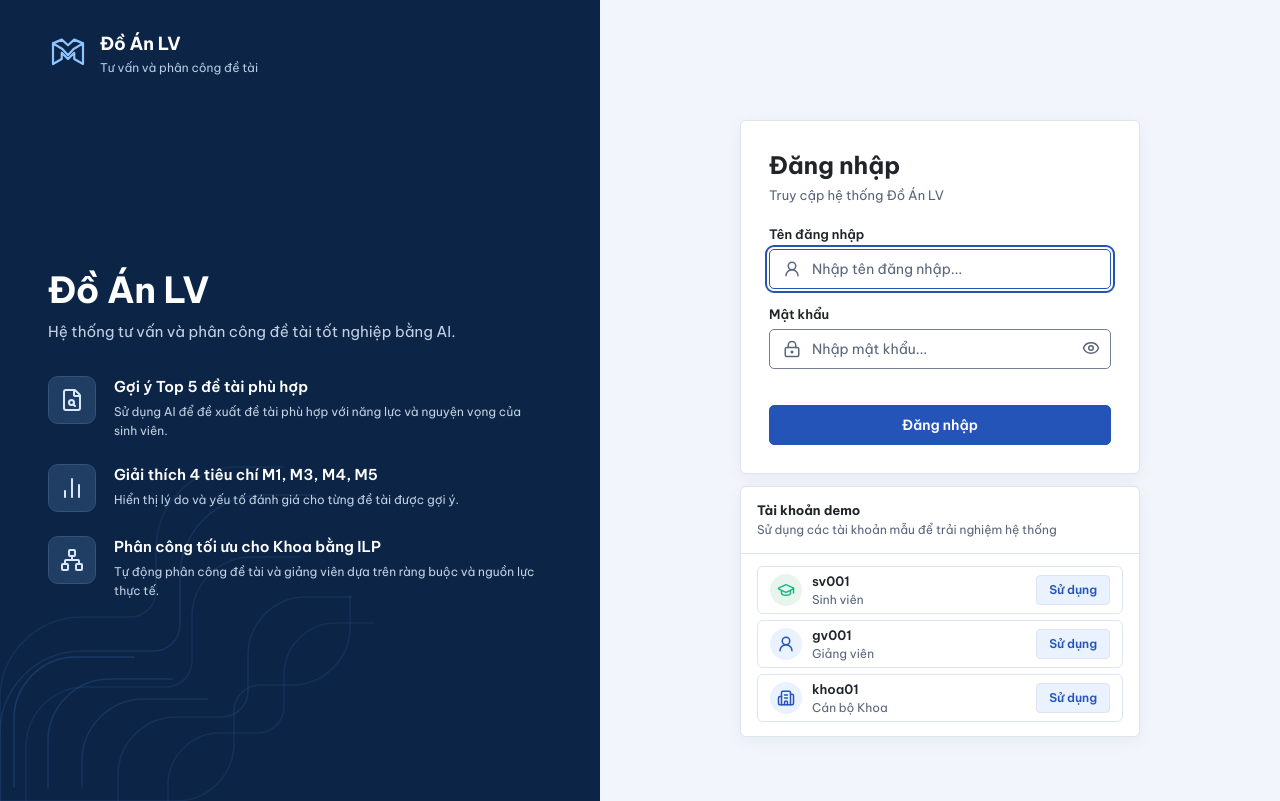
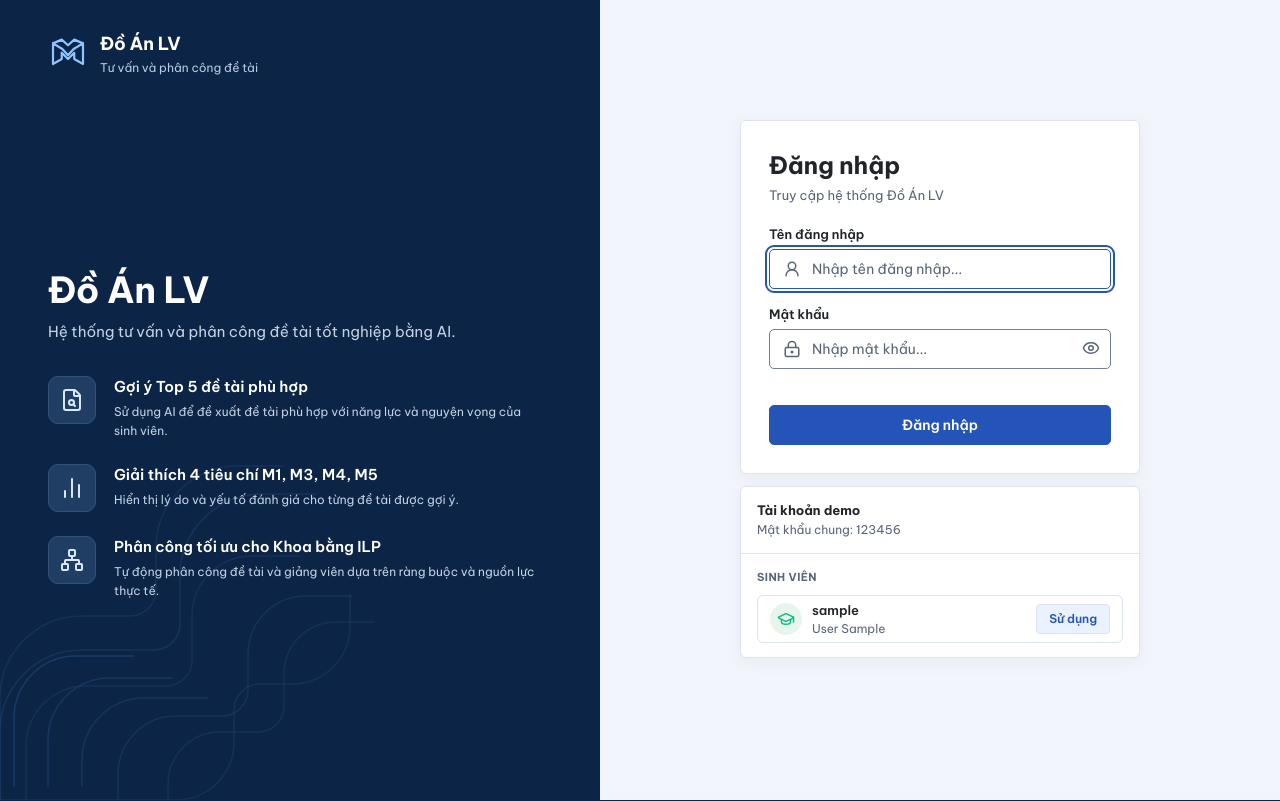
Before and after one commit to lacvietagency-web/capstone-advisor-ai, a Django app: page /dang-nhap/ in a window 1280 px wide. Run offline with Django 5.2, Linux system fonts and the light colour scheme; tables that the repository leaves empty hold one stand-in row (values such as "Sample post").

Commit message:
Trang đăng nhập: khung "Tài khoản demo" liệt kê mọi tài khoản theo vai, điền sẵn mật khẩu chung
- DangNhapView lấy tài khoản từ CSDL (Khoa / Giảng viên / Sinh viên, kèm họ tên, trừ admin);
  "Sử dụng" điền tên + mật khẩu chung rồi đưa con trỏ tới nút Đăng nhập.
- DJANGO_DEMO_LOGIN=0 tắt hẳn khung này (máy chủ thật của trường).
- 264 test.

Co-Authored-By: Claude Opus 5.5 <noreply@anthropic.com>

```diff
--- a/accounts/views.py
+++ b/accounts/views.py
@@ -1,6 +1,7 @@
 """Trang chủ chia theo vai trò: sinh viên, giảng viên, Khoa thấy nội dung khác nhau."""
 
 from django import forms
+from django.conf import settings
 from django.contrib import messages
 from django.contrib.auth import views as auth_views
 from django.contrib.auth.decorators import login_required
@@ -213,6 +214,26 @@ def root(request):
     return redirect("home")
 
 
+class DangNhapView(auth_views.LoginView):
+    """Đăng nhập. Bản demo (DEMO_LOGIN) liệt kê sẵn tài khoản theo vai; "Sử dụng" điền tên + mật khẩu chung."""
+
+    DEMO_ROLES = (
+        (User.Role.ADMIN, "Khoa", "faculty", "building-2"),
+        (User.Role.LECTURER, "Giảng viên", "lecturer", "user-round"),
+        (User.Role.STUDENT, "Sinh viên", "student", "graduation-cap"),
+    )
+
+    def get_context_data(self, **kwargs):
+        ctx = super().get_context_data(**kwargs)
+        if settings.DEMO_LOGIN:
+            users = User.objects.filter(is_active=True).exclude(username="admin").order_by("username")
+            ctx["demo_groups"] = [
+                (label, kind, icon, list(users.filter(role=role)[:20])) for role, label, kind, icon in self.DEMO_ROLES
+            ]
+            ctx["demo_password"] = settings.DEMO_PASSWORD
+        return ctx
+
+
 class EmailForm(forms.ModelForm):
     class Meta:
         model = User
--- a/config/settings.py
+++ b/config/settings.py
@@ -47,6 +47,9 @@ DEBUG = os.getenv("DJANGO_DEBUG", "1") == "1"
 ALLOWED_HOSTS = os.getenv("DJANGO_ALLOWED_HOSTS", "localhost,127.0.0.1").split(",")
 # Địa chỉ có cổng riêng (vd bản thử https://...ts.net:8443) — proxy có thể bỏ cổng khỏi Host làm CSRF chặn đăng nhập
 CSRF_TRUSTED_ORIGINS = [o for o in os.getenv("DJANGO_CSRF_ORIGINS", "").split(",") if o]
+# Khung "Tài khoản demo" ở trang đăng nhập: liệt kê mọi tài khoản + điền sẵn mật khẩu chung. Máy chủ trường: đặt 0.
+DEMO_LOGIN = os.getenv("DJANGO_DEMO_LOGIN", "1") == "1"
+DEMO_PASSWORD = os.getenv("DJANGO_DEMO_PASSWORD", "123456")
 
 # Triển khai sau HTTPS (máy chủ thật): DJANGO_HTTPS=1 bật HSTS, chuyển hướng SSL và cookie chỉ gửi qua HTTPS.
 # Bản demo chạy http://localhost nên để tắt (manage.py check --deploy sẽ nhắc 4 mục này — đúng như mong đợi).
--- a/config/urls.py
+++ b/config/urls.py
@@ -4,7 +4,7 @@ from django.contrib.auth import views as auth_views
 from django.urls import path
 from django.views.generic import TemplateView
 
-from accounts.views import CaiDatView, home, root
+from accounts.views import CaiDatView, DangNhapView, home, root
 from allocate import views as av
 from assistant import views as asv
 from catalog import views as cv
@@ -13,7 +13,7 @@ from reports import views as rv
 urlpatterns = [
     path("", root),
     path("trang-chu/", home, name="home"),
-    path("dang-nhap/", auth_views.LoginView.as_view(), name="login"),
+    path("dang-nhap/", DangNhapView.as_view(), name="login"),
     path("trinh-bay/", rv.trinh_bay, name="trinh_bay"),  # trang trình bày cho GVHD, công khai
     path("gop-y/", rv.gop_y, name="gop_y"),
     path("dang-xuat/", auth_views.LogoutView.as_view(), name="logout"),
--- a/static/css/pages/auth.css
+++ b/static/css/pages/auth.css
@@ -462,6 +462,16 @@
   gap: 6px;
   padding: 12px 16px 14px 16px;
 }
+.pg-01 .pg-01-demo-list { max-height: min(440px, 60vh); overflow-y: auto; } /* nhiều tài khoản: cuộn trong khung */
+.pg-01 .pg-01-demo-group {
+  margin-top: 6px;
+  font-size: 11px;
+  font-weight: 700;
+  letter-spacing: .04em;
+  text-transform: uppercase;
+  color: var(--at-ink-muted, #596579);
+}
+.pg-01 .pg-01-demo-group:first-child { margin-top: 0; }
 
 .pg-01 .pg-01-demo-row {
   display: flex;
--- a/templates/registration/login.html
+++ b/templates/registration/login.html
@@ -139,53 +139,34 @@
           </form>
         </div>
 
-        <!-- Panel 2: Tài khoản demo -->
+        {# Panel 2: Tài khoản demo — liệt kê từ CSDL (accounts.views.DangNhapView), tắt bằng DJANGO_DEMO_LOGIN=0 #}
+        {% if demo_groups %}
         <div class="pg-01-card pg-01-card--demo">
           <div class="pg-01-demo-header">
             <h3 class="pg-01-demo-title">Tài khoản demo</h3>
-            <p class="pg-01-demo-desc">Sử dụng các tài khoản mẫu để trải nghiệm hệ thống</p>
+            <p class="pg-01-demo-desc">Mật khẩu chung: {{ demo_password }}</p>
           </div>
-          <div class="pg-01-demo-list">
+          <div class="pg-01-demo-list" data-at-demo-pass="{{ demo_password }}">
+            {% for label, kind, icon, users in demo_groups %}{% if users %}
+            <div class="pg-01-demo-group">{{ label }}</div>
+            {% for u in users %}
             <div class="pg-01-demo-row">
               <div class="pg-01-demo-identity">
-                <span class="pg-01-demo-avatar pg-01-demo-avatar--student" aria-hidden="true">
-                  {% include "components/icon.html" with name="graduation-cap" size=18 %}
+                <span class="pg-01-demo-avatar pg-01-demo-avatar--{{ kind }}" aria-hidden="true">
+                  {% include "components/icon.html" with name=icon size=18 %}
                 </span>
                 <div class="pg-01-demo-meta">
-                  <span class="pg-01-demo-code">sv001</span>
-                  <span class="pg-01-demo-role">Sinh viên</span>
+                  <span class="pg-01-demo-code">{{ u.username }}</span>
+                  <span class="pg-01-demo-role">{{ u.get_full_name|default:label }}</span>
                 </div>
               </div>
-              <button type="button" class="pg-01-demo-btn" data-at-demo="sv001">Sử dụng</button>
+              <button type="button" class="pg-01-demo-btn" data-at-demo="{{ u.username }}">Sử dụng</button>
             </div>
-
-            <div class="pg-01-demo-row">
-              <div class="pg-01-demo-identity">
-                <span class="pg-01-demo-avatar pg-01-demo-avatar--lecturer" aria-hidden="true">
-                  {% include "components/icon.html" with name="user-round" size=18 %}
-                </span>
-                <div class="pg-01-demo-meta">
-                  <span class="pg-01-demo-code">gv001</span>
-                  <span class="pg-01-demo-role">Giảng viên</span>
-                </div>
-              </div>
-              <button type="button" class="pg-01-demo-btn" data-at-demo="gv001">Sử dụng</button>
-            </div>
-
-            <div class="pg-01-demo-row">
-              <div class="pg-01-demo-identity">
-                <span class="pg-01-demo-avatar pg-01-demo-avatar--faculty" aria-hidden="true">
-                  {% include "components/icon.html" with name="building-2" size=18 %}
-                </span>
-                <div class="pg-01-demo-meta">
-                  <span class="pg-01-demo-code">khoa01</span>
-                  <span class="pg-01-demo-role">Cán bộ Khoa</span>
-                </div>
-              </div>
-              <button type="button" class="pg-01-demo-btn" data-at-demo="khoa01">Sử dụng</button>
-            </div>
+            {% endfor %}
+            {% endif %}{% endfor %}
           </div>
         </div>
+        {% endif %}
       </div>
     </section>
   </main>
@@ -205,9 +186,13 @@
           u.dispatchEvent(new Event("input", { bubbles: true }));
           u.dispatchEvent(new Event("change", { bubbles: true }));
         }
-        if (p) {
-          p.focus();
+        var list = b.closest("[data-at-demo-pass]");
+        if (p && list) {
+          p.value = list.getAttribute("data-at-demo-pass");  /* bản demo: điền sẵn mật khẩu chung */
+          p.dispatchEvent(new Event("input", { bubbles: true }));
         }
+        var submit = document.querySelector("form button[type=submit]");
+        if (submit) { submit.focus(); } else if (p) { p.focus(); }
       });
     });
 
```
Also changed, not shown: accounts/tests.py (+21 -0 lines), templates/trinh_bay.html (+4 -4 lines), README.md.
